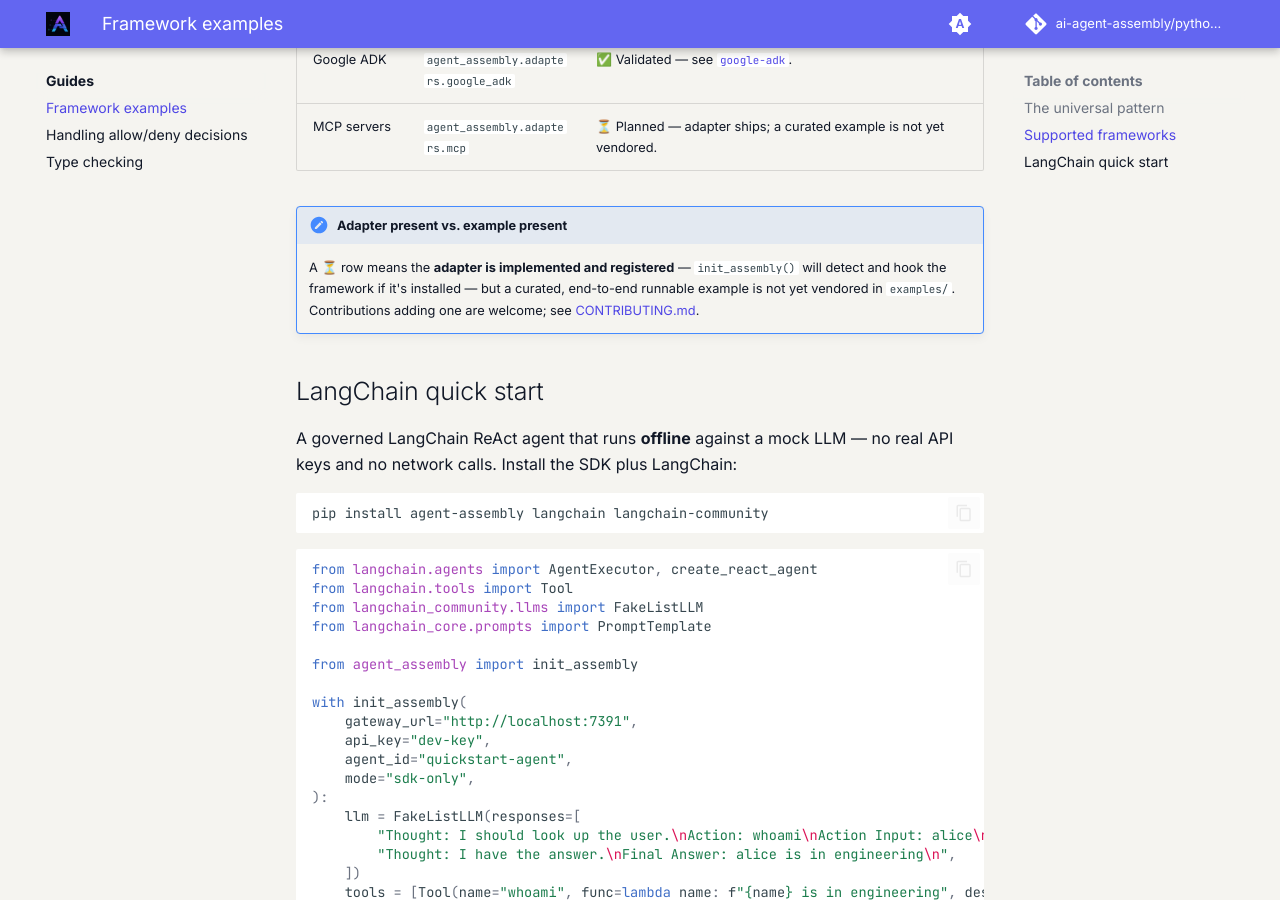
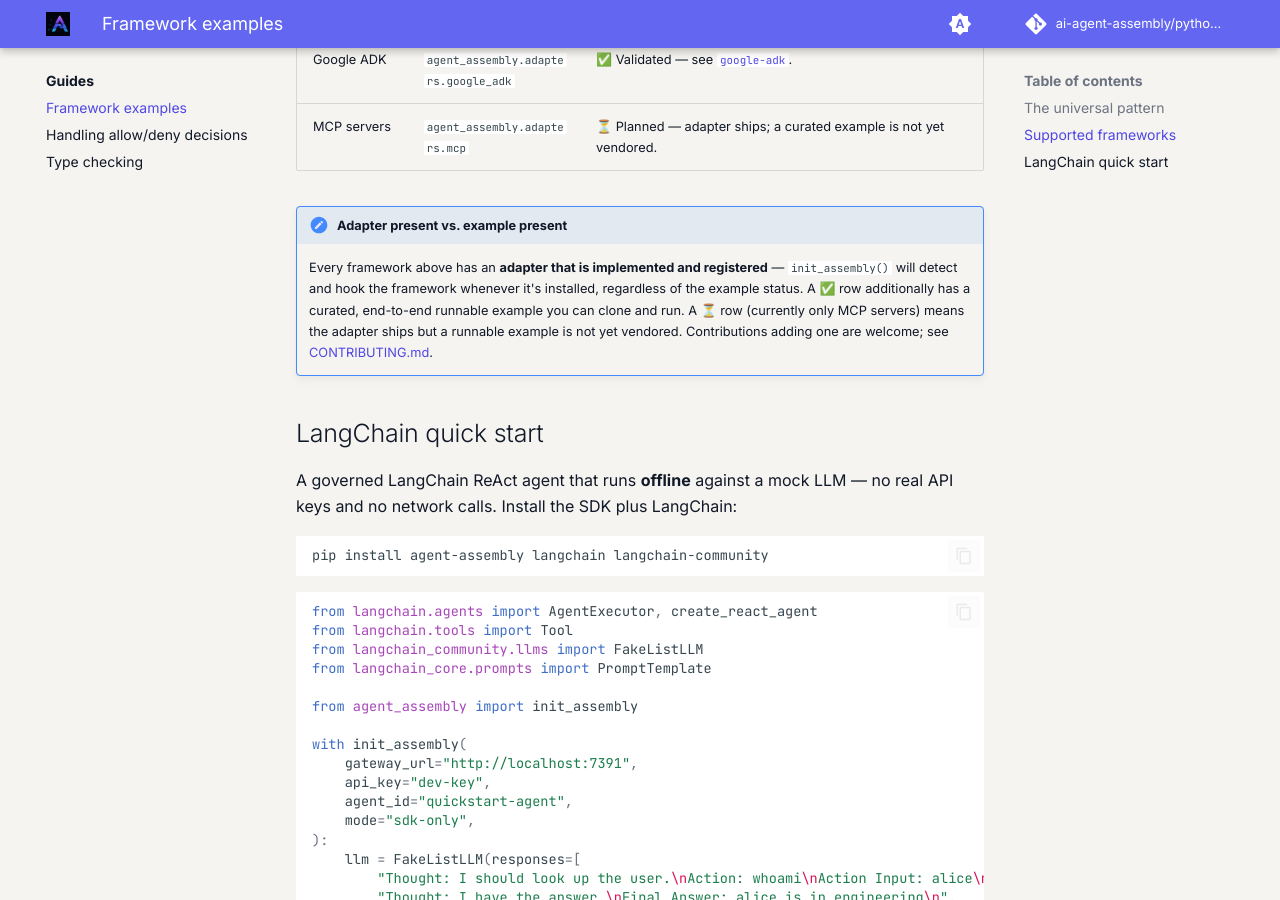
Before and after one commit to AI-agent-assembly/python-sdk, an MkDocs documentation site: the page built from docs/guides/framework-examples.md, in a window 1280 px wide and 900 px high, scrolled down 1346 px. Built offline with MkDocs 1.6.1 and Material for MkDocs 9.7.7, drawn with Linux system fonts in a browser that asks for light colours; comment, search, counter and statistics services are not loaded; the version menu is left out.

Commit message:
♻️ (docs): Update adapter-vs-example note for shipped examples

```diff
--- a/docs/guides/framework-examples.md
+++ b/docs/guides/framework-examples.md
@@ -45,9 +45,11 @@
 | MCP servers | `agent_assembly.adapters.mcp` | ⏳ Planned — adapter ships; a curated example is not yet vendored. |
 
 !!! note "Adapter present vs. example present"
-    A ⏳ row means the **adapter is implemented and registered** — `init_assembly()` will detect
-    and hook the framework if it's installed — but a curated, end-to-end runnable example is
-    not yet vendored in `examples/`. Contributions adding one are welcome; see
+    Every framework above has an **adapter that is implemented and registered** — `init_assembly()`
+    will detect and hook the framework whenever it's installed, regardless of the example status.
+    A ✅ row additionally has a curated, end-to-end runnable example you can clone and run. A ⏳ row
+    (currently only MCP servers) means the adapter ships but a runnable example is not yet vendored.
+    Contributions adding one are welcome; see
     [CONTRIBUTING.md](https://github.com/ai-agent-assembly/python-sdk/blob/master/CONTRIBUTING.md).
 
 ## LangChain quick start
```
